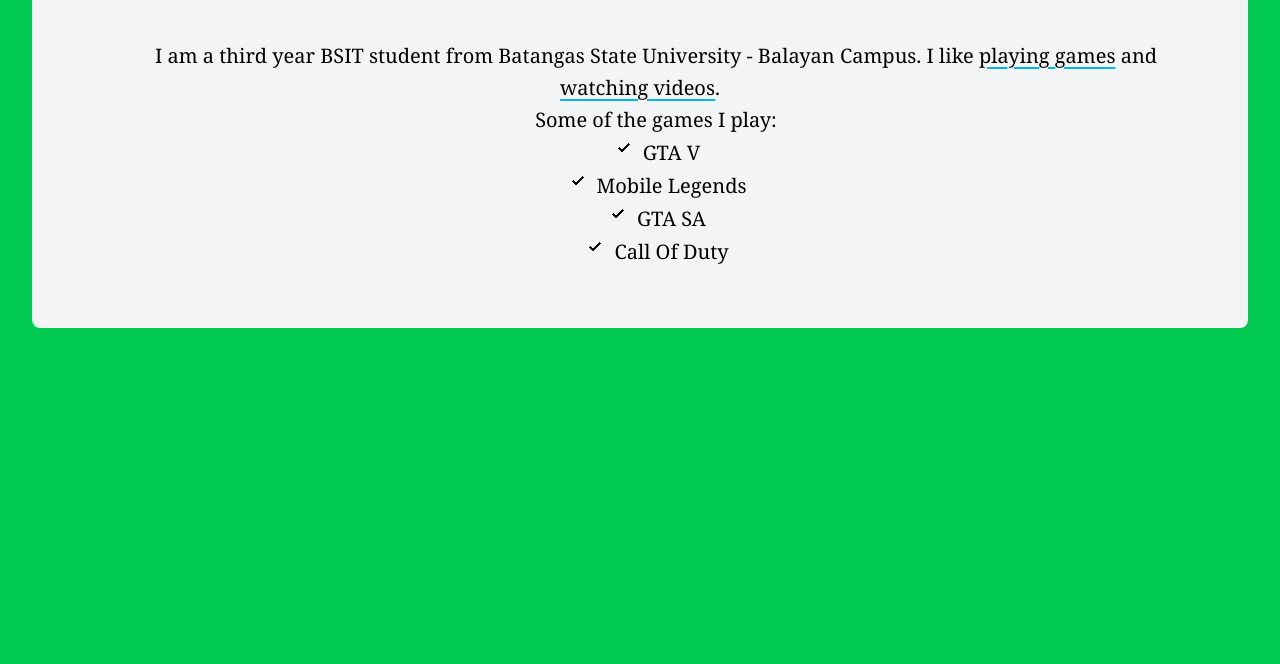
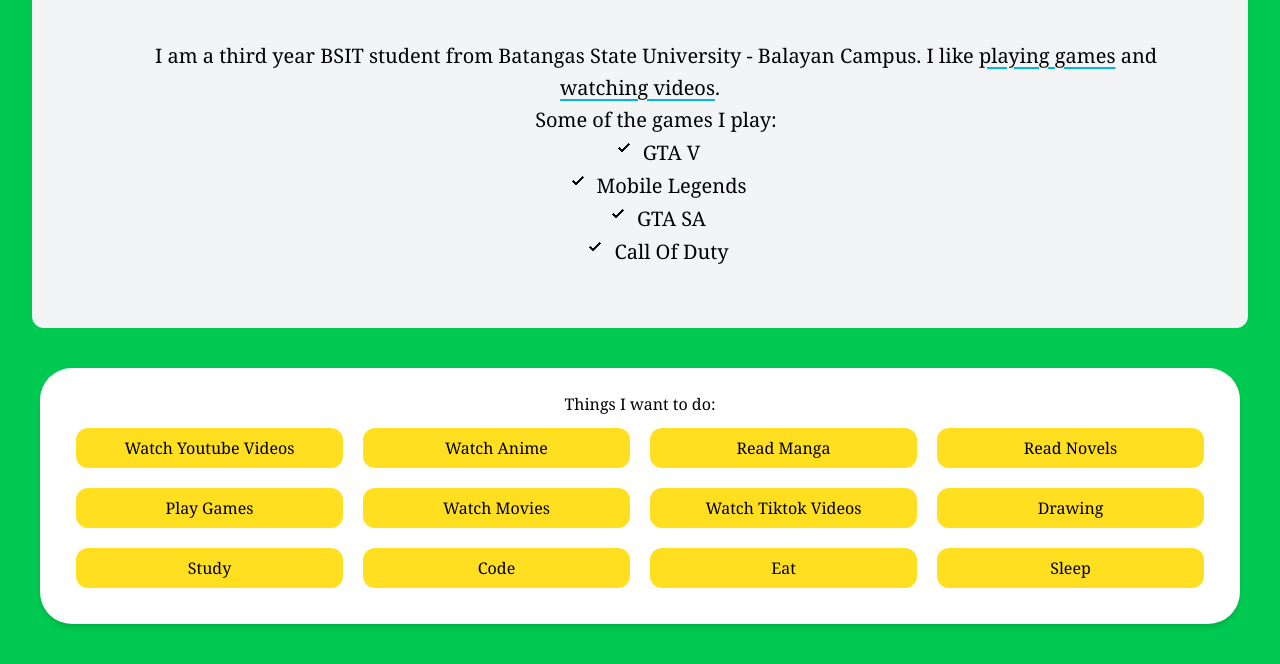
Before and after one commit to RianWilliamAlday/Tailwind-101, a website: page src/index.html in a window 1280 px wide. Shown: the part 152-816 px from the top of the page. Drawn offline with Linux system fonts and the light colour scheme.

Commit message:
Basic Grid Systen

```diff
--- a/package.json
+++ b/package.json
@@ -4,7 +4,8 @@
   "description": "",
   "main": "index.js",
   "scripts": {
-    "test": "echo \"Error: no test specified\" && exit 1"
+    "test": "echo \"Error: no test specified\" && exit 1",
+    "tailwind": "npx @tailwindcss/cli -i ./src/input.css -o ./src/output.css --watch"
   },
   "author": "",
   "license": "ISC",
--- a/src/index.html
+++ b/src/index.html
@@ -6,11 +6,12 @@
     <title>Document</title>
     <link rel="stylesheet" href="/src/output.css">
 </head>
-<body class="bg-green-500">
+<body class="bg-green-500 font-serif">
 
-    <section class="font-serif text text-base/8 m-8">
+    <section class="text text-base/8 m-8">
+
       <article>
-        <div class="bg-blue-500 rounded-t-lg text-center">
+        <div class="bg-blue-500 rounded-t-xl text-center">
             <h1 class="text-2xl md:text-4xl lg:text-6xl font-bold text-green-800 xl:text-black">Alday, Rian William R.</h1>
             <p class="font-light md:text-2xl lg:text-4xl xl:text-white italic tracking-wider">BSIT </p>
             <b></b>
@@ -18,7 +19,7 @@
       </article>
 
       <article>
-        <div class="indent-8 bg-gray-100 rounded-b-lg p-15 md:text-center md:text-[16px] lg:text-[18px] xl:text-[20px] text-black">
+        <div class="indent-8 bg-gray-100 rounded-b-xl p-15 md:text-center md:text-[16px] lg:text-[18px] xl:text-[20px] text-black">
             <p class="font-light">I am a third year BSIT student from Batangas State University - Balayan Campus. I like <a class="underline underline-offset-4 decoration-cyan-500">playing games</a> and <a class="underline underline-offset-4 decoration-cyan-500">watching videos</a>.</p>
             <ul class="list-image-[url(/src/img/check2.png)] list-inside">Some of the games I play:
                 <li class="uppercase">gta v</li>
@@ -31,5 +32,27 @@
 
     </section>
 
+    <section class="bg-white rounded-4xl m-10 p-6 shadow-md">
+      <h1 class="text-center">Things I want to do:</h1>
+
+        <article class="grid grid-cols-1 md:grid-cols-2 lg:grid-cols-3 xl:grid-cols-4 gap-5 m-3">
+
+          <div class="p-2 bg-yellow-300 rounded-t-xl rounded-b-xl text-center">Watch Youtube Videos</div>
+          <div class="p-2 bg-yellow-300 rounded-t-xl rounded-b-xl text-center">Watch Anime</div>
+          <div class="p-2 bg-yellow-300 rounded-t-xl rounded-b-xl text-center">Read Manga</div>
+          <div class="p-2 bg-yellow-300 rounded-t-xl rounded-b-xl text-center">Read Novels</div>
+          <div class="p-2 bg-yellow-300 rounded-t-xl rounded-b-xl text-center">Play Games</div>
+          <div class="p-2 bg-yellow-300 rounded-t-xl rounded-b-xl text-center">Watch Movies</div>
+          <div class="p-2 bg-yellow-300 rounded-t-xl rounded-b-xl text-center">Watch Tiktok Videos</div>
+          <div class="p-2 bg-yellow-300 rounded-t-xl rounded-b-xl text-center">Drawing</div>
+          <div class="p-2 bg-yellow-300 rounded-t-xl rounded-b-xl text-center">Study</div>
+          <div class="p-2 bg-yellow-300 rounded-t-xl rounded-b-xl text-center">Code</div>
+          <div class="p-2 bg-yellow-300 rounded-t-xl rounded-b-xl text-center">Eat</div>
+          <div class="p-2 bg-yellow-300 rounded-t-xl rounded-b-xl text-center">Sleep</div>
+
+        </article>
+
+    </section>
+
 </body>
 </html>
```
Also changed, not shown: src/output.css, 1 other file.
